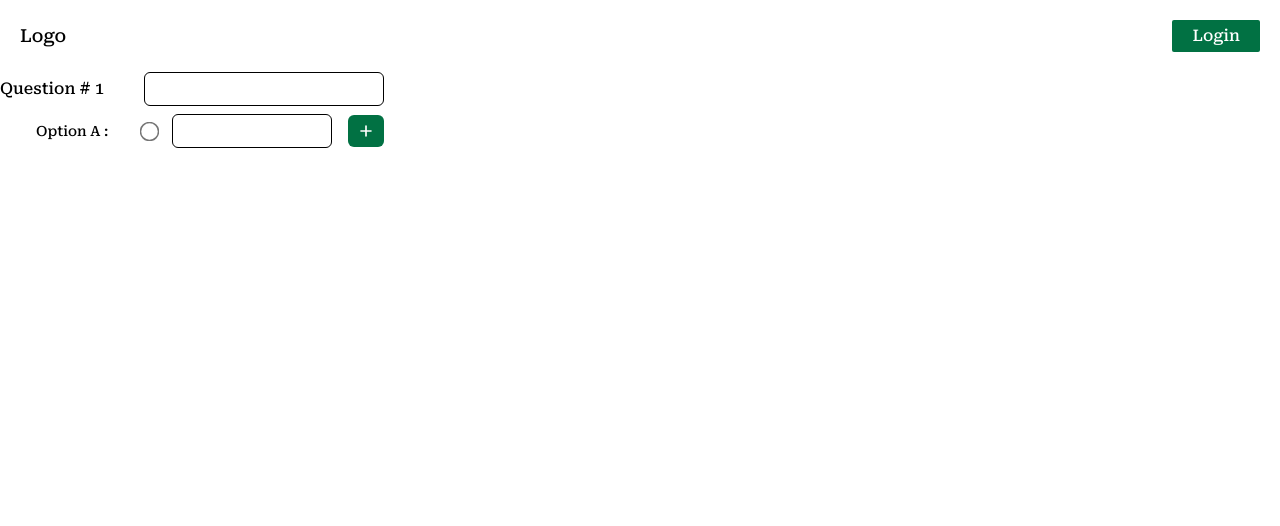
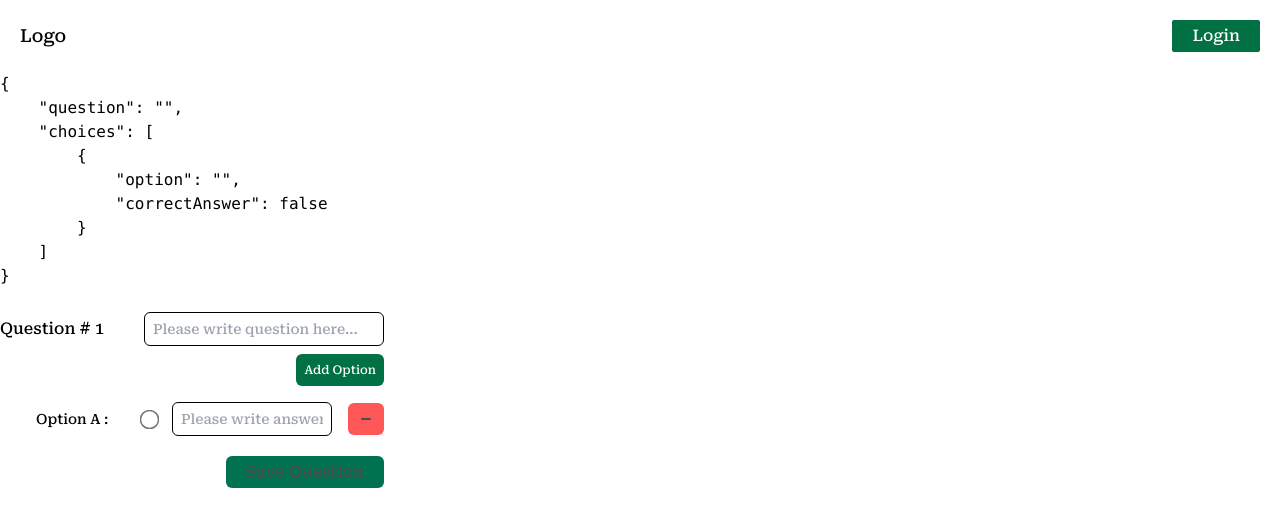
Before and after one commit to russellbanares322/mern-crud, a React (Vite) app in the folder frontend/: page / in a window 1280 px wide. Shown: the top 526 px of the page. Built offline with nearby package versions, Linux system fonts and the light colour scheme; no server answers.

Commit message:
feat: implement adding of question and option

```diff
--- /dev/null
+++ b/frontend/src/hooks/getOptionLetter.js
@@ -0,0 +1,12 @@
+const getOptionLetter = (selectedNumber) => {
+  if (selectedNumber === 1) {
+    return { letter: "A" };
+  } else if (selectedNumber === 2) {
+    return { letter: "B" };
+  } else if (selectedNumber === 3) return { letter: "C" };
+  else {
+    return { letter: "D" };
+  }
+};
+
+export default getOptionLetter;
--- a/frontend/src/pages/form/DynamicForm.jsx
+++ b/frontend/src/pages/form/DynamicForm.jsx
@@ -1,24 +1,172 @@
-import { HiOutlinePlusSm } from "react-icons/hi";
+import { useState } from "react";
+import { HiMinusSm } from "react-icons/hi";
+import getOptionLetter from "../../hooks/getOptionLetter";
 
 const DynamicForm = () => {
+  const [inputValues, setInputValues] = useState({
+    question: "",
+    choices: [
+      {
+        option: "",
+        correctAnswer: false,
+      },
+    ],
+  });
+  const [savedInputValues, setSavedInputValues] = useState([]);
+  const isOptionMin = inputValues.choices.length === 1;
+  const isOptionMax = inputValues.choices.length === 4;
+
+  const handleInputChange = (e) => {
+    const { value } = e.target;
+
+    setInputValues({
+      ...inputValues,
+      question: value,
+    });
+  };
+
+  const handleRadioChange = (e, correctAnswerIdx) => {
+    const { checked } = e.target;
+
+    setInputValues({
+      ...inputValues,
+      choices: inputValues.choices.map((choice, choiceIndex) =>
+        correctAnswerIdx === choiceIndex
+          ? {
+              ...choice,
+              correctAnswer: checked,
+            }
+          : choice
+      ),
+    });
+  };
+
+  const handleOptionChange = (e, optionIdx) => {
+    const { value } = e.target;
+
+    setInputValues({
+      ...inputValues,
+      choices: inputValues.choices.map((choice, choiceIndex) =>
+        optionIdx === choiceIndex
+          ? {
+              ...choice,
+              option: value,
+            }
+          : choice
+      ),
+    });
+  };
+
+  const handleRemoveOption = (selectedOptionIdx) => {
+    const filteredOption = inputValues.choices.filter(
+      (_, optionIdx) => selectedOptionIdx !== optionIdx
+    );
+    setInputValues({
+      ...inputValues,
+      choices: filteredOption,
+    });
+  };
+
+  const handleAddOption = () => {
+    setInputValues({
+      ...inputValues,
+      choices: [
+        ...inputValues.choices,
+        {
+          option: "",
+          correctAnswer: false,
+        },
+      ],
+    });
+  };
+
+  const handleSaveQuestion = () => {
+    setSavedInputValues([...savedInputValues, inputValues]);
+  };
+
   return (
     <div className="w-[24rem]">
-      <div className="flex items-center justify-start gap-5">
-        <label className="mr-auto">Question # 1</label>
-        <input className="w-[15rem] rounded-md border px-2 py-1" type="text" />
-      </div>
-      <div className="mt-2 flex items-center justify-start">
-        <label className="mr-auto ml-9 text-sm">Option A :</label>
-        <div className="flex items-center justify-evenly gap-4">
-          <input className="scale-[1.5] transform" type="radio" />
+      <pre>{JSON.stringify(inputValues, null, 4)}</pre>
+      <br />
+      <div>
+        <div className="flex items-center justify-start gap-5">
+          <label className="mr-auto">Question # 1</label>
           <input
-            className="w-[10rem] rounded-md border px-2 py-1"
+            onChange={handleInputChange}
+            className="w-[15rem] rounded-md border px-2 py-1 placeholder:text-sm"
+            placeholder="Please write question here..."
             type="text"
           />
-          <button className="h-[2rem] rounded-md bg-green px-2">
-            <HiOutlinePlusSm className="text-white" size={20} />
+        </div>
+        <div className="flex items-end justify-end">
+          <button
+            disabled={isOptionMax}
+            onClick={handleAddOption}
+            className="my-2 h-[2rem] rounded-md bg-green px-2 text-xs text-white disabled:bg-light-green disabled:text-gray"
+          >
+            Add Option
           </button>
         </div>
+        {inputValues.choices.map((choice, index) => (
+          <div
+            key={choice.question}
+            className="mt-2 flex items-center justify-start"
+          >
+            <label className="mr-auto ml-9 text-sm">
+              Option {getOptionLetter(index + 1)?.letter} :
+            </label>
+            <div className="flex items-center justify-evenly gap-4">
+              <input
+                checked={
+                  inputValues.choices.find(
+                    (_, choiceIdx) => choiceIdx === index
+                  )?.correctAnswer === true
+                }
+                value={
+                  inputValues.choices.find(
+                    (_, choiceIdx) => choiceIdx === index
+                  )?.correctAnswer
+                }
+                onChange={(e) => handleRadioChange(e, index)}
+                className="scale-[1.5] transform cursor-pointer"
+                type="radio"
+              />
+              <input
+                value={
+                  inputValues.choices.find(
+                    (_, optionIdx) => index === optionIdx
+                  )?.option
+                }
+                onChange={(e) => handleOptionChange(e, index)}
+                placeholder="Please write answer here..."
+                className="w-[10rem] rounded-md border px-2 py-1 placeholder:text-sm"
+                type="text"
+              />
+              <button
+                disabled={isOptionMin}
+                className="h-[2rem] rounded-md bg-red px-2 disabled:bg-light-red"
+                onClick={() => handleRemoveOption(index)}
+              >
+                <HiMinusSm
+                  className={`${isOptionMin ? "text-gray" : "text-white"}`}
+                  size={20}
+                />
+              </button>
+            </div>
+          </div>
+        ))}
+      </div>
+      <div className="mt-5 flex items-end justify-end">
+        <button
+          disabled={
+            isOptionMin ||
+            inputValues.choices.some((choice) => choice.option === "")
+          }
+          onClick={handleSaveQuestion}
+          className="h-[2rem] rounded-md bg-green px-5 text-white disabled:bg-light-green disabled:text-gray"
+        >
+          Save Question
+        </button>
       </div>
     </div>
   );
--- a/frontend/tailwind.config.cjs
+++ b/frontend/tailwind.config.cjs
@@ -9,9 +9,12 @@ module.exports = {
     colors: {
       white: "#FFFFFF",
       green: "#017143",
+      "light-green": "#017250",
       black: "#343434",
       gray: "#4C4C4C",
       pink: "#ECDBC9",
+      red: "#DB1723",
+      "light-red": "#FF5757",
     },
   },
   plugins: [],
```
